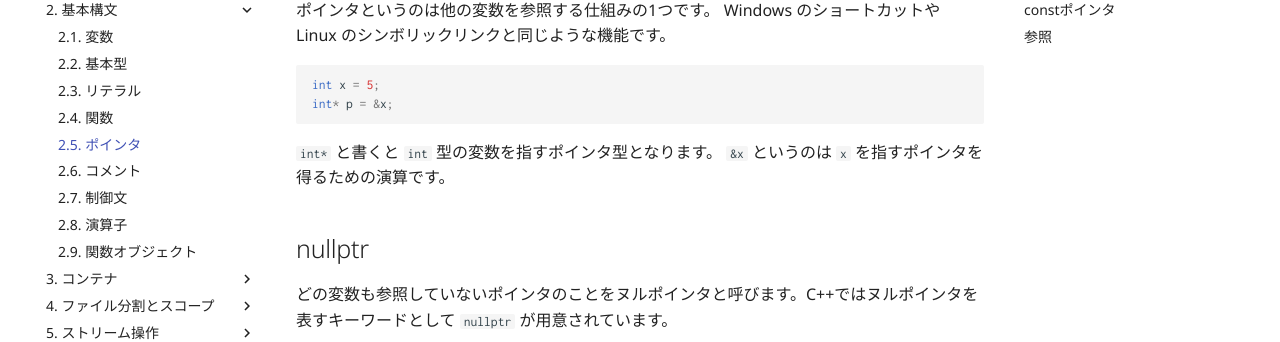
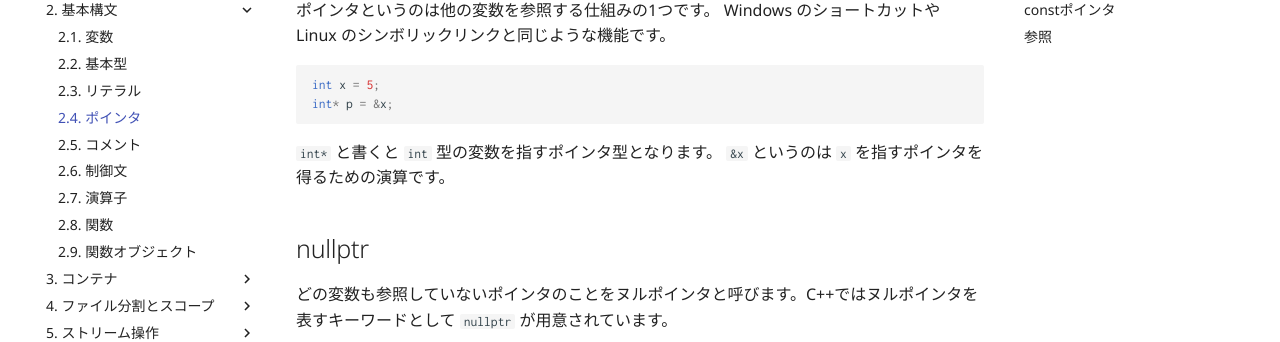
Before and after one commit to rinatz/cpp-book, an MkDocs documentation site: the page built from docs/ch02-04-pointers.md, in a window 1280 px wide. Shown: the part 182-524 px from the top of the page. Built offline with MkDocs 1.6.1 and Material for MkDocs 9.7.7, drawn with Linux system fonts in a browser that asks for light colours; comment, search, counter and statistics services are not loaded.

Commit message:
Modify chapter02 order

```diff
--- a/mkdocs.yml
+++ b/mkdocs.yml
@@ -62,11 +62,11 @@ nav:
       - 2.1. 変数: ch02-01-variables.md
       - 2.2. 基本型: ch02-02-primitive-types.md
       - 2.3. リテラル: ch02-03-literals.md
-      - 2.4. 関数: ch02-04-functions.md
-      - 2.5. ポインタ: ch02-05-pointers.md
-      - 2.6. コメント: ch02-06-comments.md
-      - 2.7. 制御文: ch02-07-control-flow.md
-      - 2.8. 演算子: ch02-08-operators.md
+      - 2.4. ポインタ: ch02-04-pointers.md
+      - 2.5. コメント: ch02-05-comments.md
+      - 2.6. 制御文: ch02-06-control-flow.md
+      - 2.7. 演算子: ch02-07-operators.md
+      - 2.8. 関数: ch02-08-functions.md
       - 2.9. 関数オブジェクト: ch02-09-function-objects.md
   - 3. コンテナ:
       - 3.1. 配列: ch03-01-arrays.md
```
Also changed, not shown: docs/ch02-04-pointers.md (renamed from docs/ch02-05-pointers.md), docs/ch02-05-comments.md (renamed from docs/ch02-06-comments.md), docs/ch02-06-control-flow.md (renamed from docs/ch02-07-control-flow.md), docs/ch02-07-operators.md (renamed from docs/ch02-08-operators.md), docs/ch02-08-functions.md (renamed from docs/ch02-04-functions.md).
